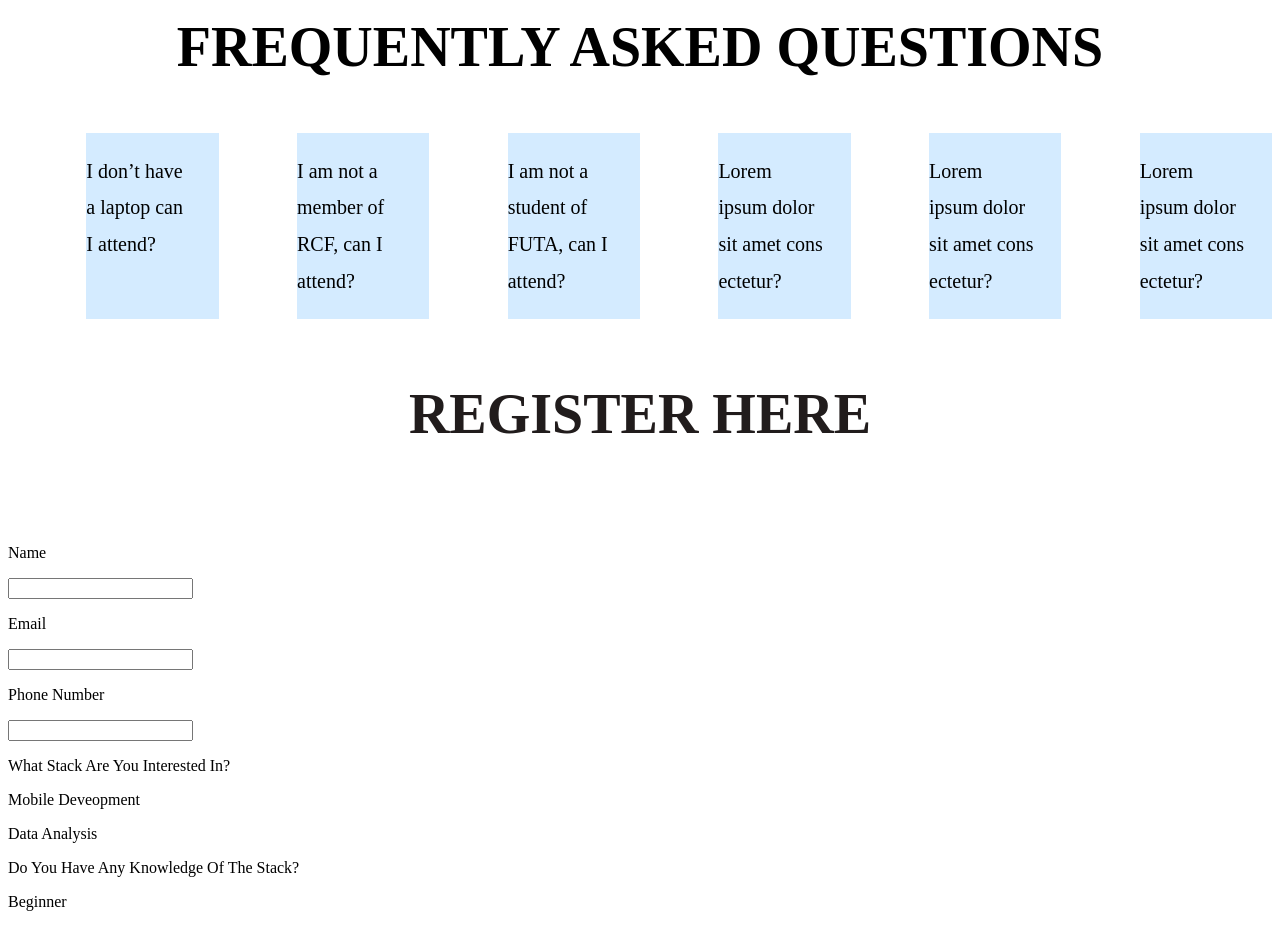
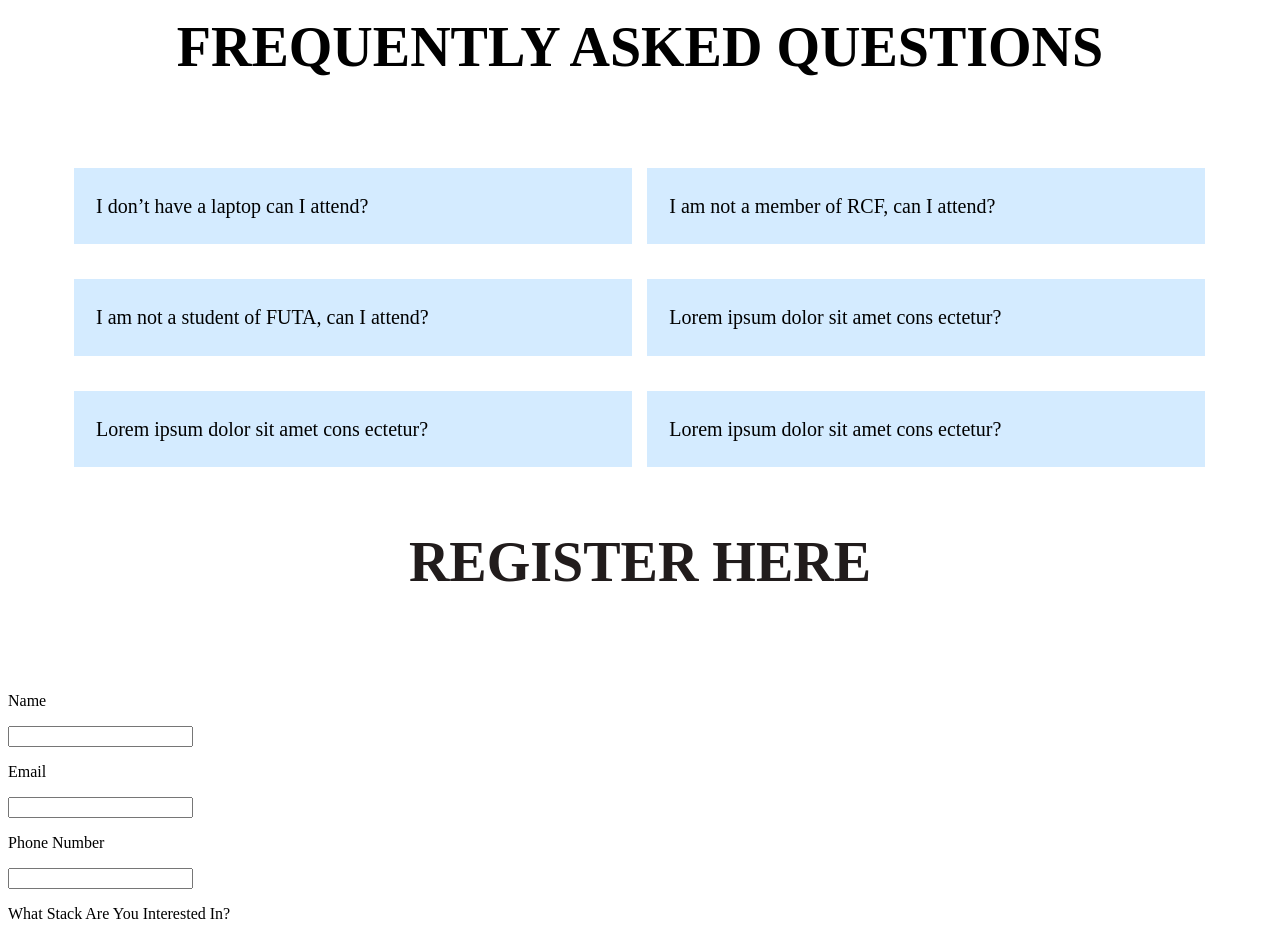
Before and after one commit to olamiji-8/Think-Tech, a React (Create React App) app: page / in a window 1280 px wide. Shown: the part 5860-6787 px from the top of the page. Built offline with nearby package versions, Linux system fonts and the light colour scheme; a web font is replaced by a local one.

Commit message:
update testimony

```diff
--- a/src/Component/Testimony/Testimony.css
+++ b/src/Component/Testimony/Testimony.css
@@ -67,13 +67,17 @@
 }
  .Questions_flex{
     display: flex;
-    flex-wrap: nowrap;
+    flex-wrap: wrap;
+    width: 92%;
+    margin-left: 4%;
+    margin-right: 4%;
 }
 .Questions_border {
   background-color: #cae6ffcc;
 
-  width: 100%;
-  margin-left: 6.2%;
+  width: 48%;
+  margin-left: 1.3%;
+  margin-top: 3%;
 }
 .Questions_text {
   font-family: "Fantasque Sans Mono";
@@ -82,5 +86,6 @@
   font-size: 20px;
   line-height: 183%;
   display: flex;
-  width: 80%;
+  width: 100%;
+  margin-left: 4%;
 }
```
